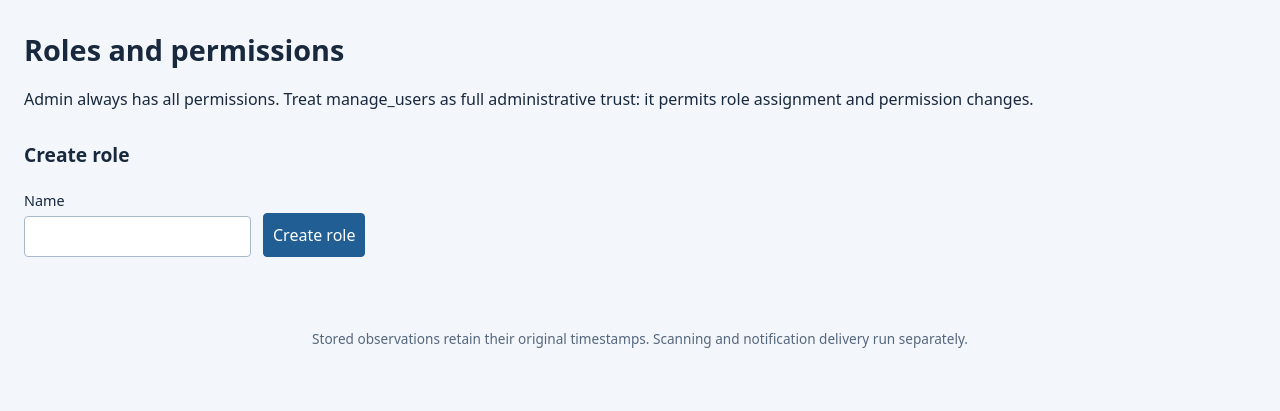
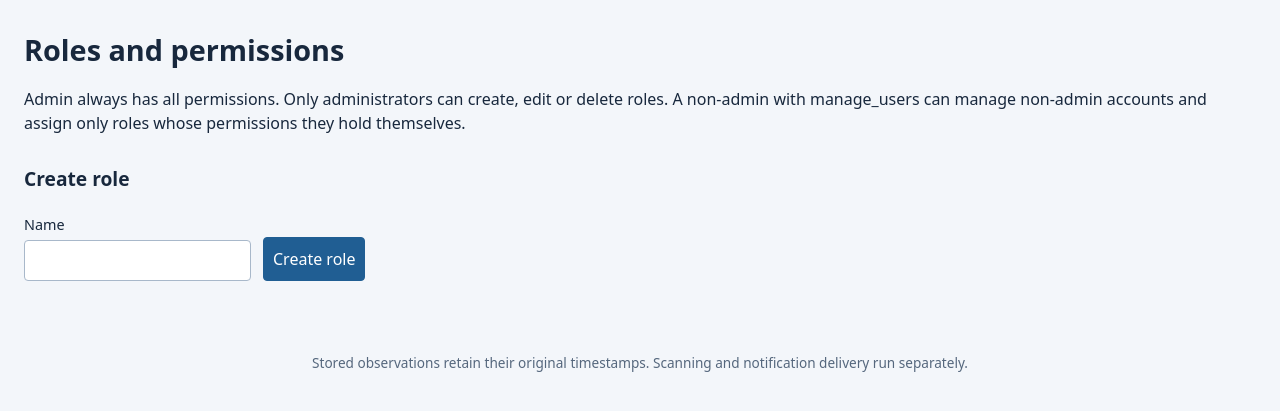
Before and after one commit to NovaSecOps/CVEBeacon, a Python web app: template src/cvebeacon/templates/roles.html in a window 1280 px wide. Shown: the part 141-552 px from the top of the page. Run offline with Jinja, Linux system fonts and the light colour scheme; the template is opened without the code that fills it, so the values that code supplies are empty.

Commit message:
Describe administrator-only role changes on the roles page

```diff
--- a/src/cvebeacon/templates/roles.html
+++ b/src/cvebeacon/templates/roles.html
@@ -1,7 +1,7 @@
 {% extends 'base.html' %}
 {% block title %}Roles · CVEBeacon{% endblock %}
 {% block content %}<h1>Roles and permissions</h1>
-<p>Admin always has all permissions. Treat manage_users as full administrative trust: it permits role assignment and permission changes.</p>
+<p>Admin always has all permissions. Only administrators can create, edit or delete roles. A non-admin with manage_users can manage non-admin accounts and assign only roles whose permissions they hold themselves.</p>
 {% if error %}<p role="alert">{{ error }}</p>{% endif %}
 {% for name, selected in roles.items() %}<h2>{{ name }}</h2>
 {% if name == 'admin' %}<p>All permissions; this role cannot be edited or deleted.</p>{% else %}
```
